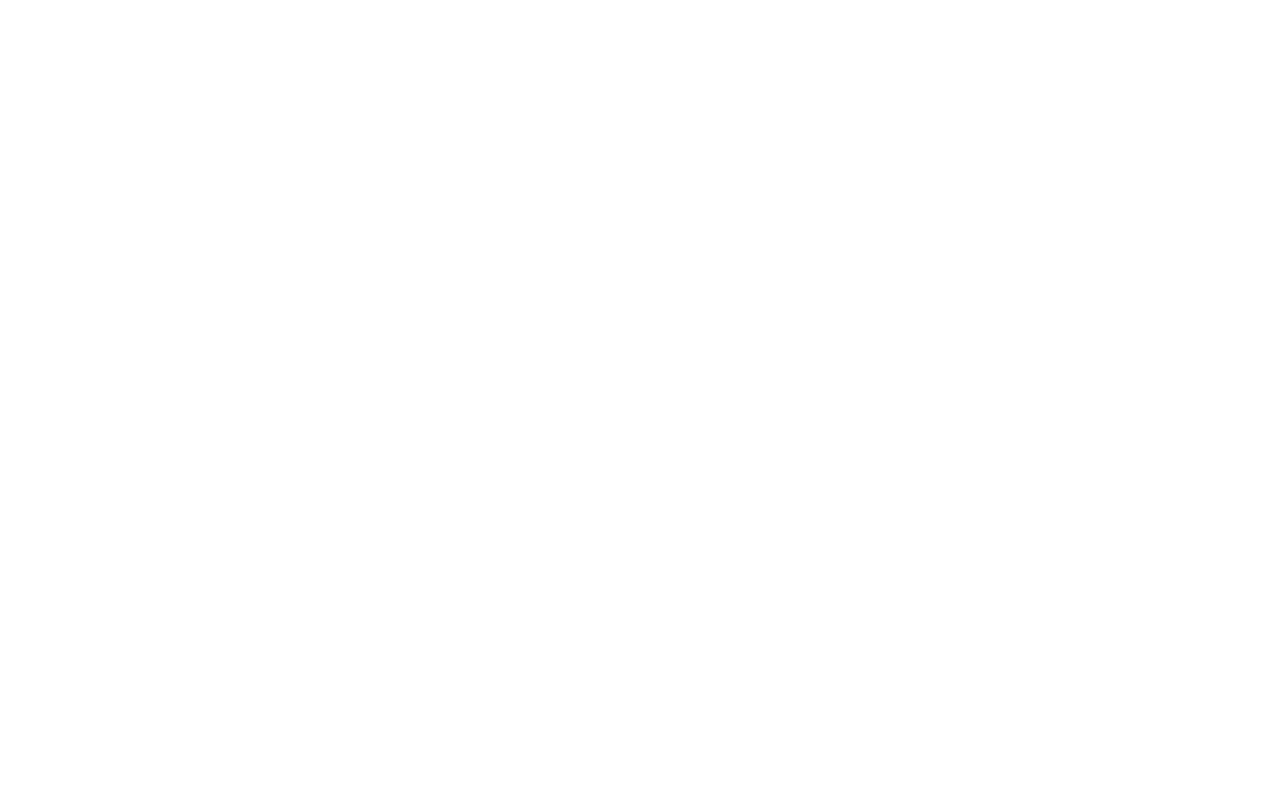
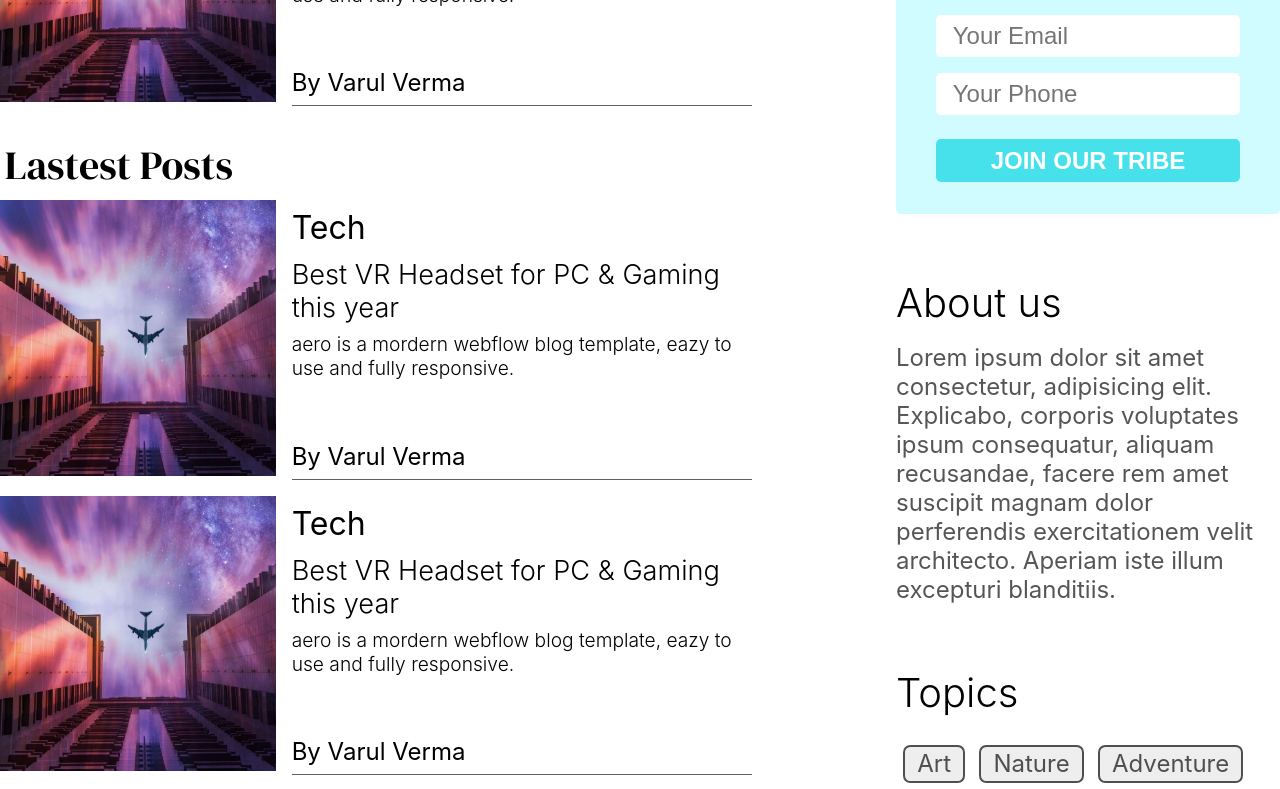
Before and after one commit to dewanshDT/indian_valuers_frontend, a Next.js app: page / in a window 1280 px wide. Shown: the part 1940-2729 px from the top of the page. Before the commit the page ends 1704 px from the top, so only its background shows below. Built offline with nearby package versions, Linux system fonts and the light colour scheme.

Commit message:
homepage done

```diff
--- a/components/BlogGrid.js
+++ b/components/BlogGrid.js
@@ -19,7 +19,7 @@ const BlogGrid = ({ title, list }) => {
 const GridItem = ({blog}) => {
   return (
     <div className="gridItem small">
-      <Image src={blog?.bgLink} />
+      {blog?<Image src={blog?.bgLink} />:""}
       <div className="content">
         <h6>{blog?.type}</h6>
         <h5>{blog?.title}</h5>
--- /dev/null
+++ b/components/Subscribe.js
@@ -0,0 +1,13 @@
+export default function Subscribe() {
+    return (
+        <div className="subscribe">
+            <h3>
+                Subscribe! and recieve exclusive news and updates.
+            </h3>
+            <input type="text" placeholder="Your Name" />
+            <input type="text" placeholder="Your Email" />
+            <input type="text" placeholder="Your Phone" />
+            <button>join our tribe</button>
+        </div>
+    )
+}
--- /dev/null
+++ b/components/VertGrid.js
@@ -0,0 +1,24 @@
+import Image from "next/image";
+
+export default function VertGrid({ title, list }) {
+  return (
+    <div className="blogsContainer">
+      <h3>{title}</h3>
+      <div className="grid vert">
+        {list?.map((blog) => (
+          <div className="blogPreview">
+            <div className="preview">
+              <Image src={blog?.bgLink} />
+            </div>
+            <div className="blogContent">
+              <div className="blogType">{blog?.type}</div>
+              <div className="blogTitle">{blog?.title}</div>
+              <div className="blogAbout">{blog?.about}</div>
+              <div className="blogAuthor">By {blog?.author}</div>
+            </div>
+          </div>
+        ))}
+      </div>
+    </div>
+  );
+}
--- a/pages/index.js
+++ b/pages/index.js
@@ -5,32 +5,75 @@ import BlogsContainer from "../components/BlogsContainer";
 import "../styles/Home.module.css";
 import miniBlog from "../public/MiniBlog.png";
 import styles from "../styles/Home.module.css";
+import VertGrid from "../components/VertGrid";
+import aeroplane from '../public/Aeroplane.png';
+import Subscribe from "../components/Subscribe";
 
 export default function Home() {
+  const editorsChoice = [
+    {
+      type: "tech",
+      title: "Best VR Headset for PC & Gaming this year",
+      time: "Jan 11, 2022",
+      about: "aero is a mordern webflow blog template, eazy to use and fully responsive.",
+      bgLink: aeroplane,
+      author: "varul verma"
+    },
+  ];
+  const posts = [
+    {
+      type: "tech",
+      title: "Best VR Headset for PC & Gaming this year",
+      time: "Jan 11, 2022",
+      about: "aero is a mordern webflow blog template, eazy to use and fully responsive.",
+      bgLink: aeroplane,
+      author: "varul verma"
+    },
+    {
+      type: "tech",
+      title: "Best VR Headset for PC & Gaming this year",
+      time: "Jan 11, 2022",
+      about: "aero is a mordern webflow blog template, eazy to use and fully responsive.",
+      bgLink: aeroplane,
+      author: "varul verma"
+    },
+    {
+      type: "tech",
+      title: "Best VR Headset for PC & Gaming this year",
+      time: "Jan 11, 2022",
+      about: "aero is a mordern webflow blog template, eazy to use and fully responsive.",
+      bgLink: aeroplane,
+      author: "varul verma"
+    },
+  ]
   const blogList = [
     {
       type: "tech",
       title: "Best VR Headset for PC & Gaming this year",
       time: "Jan 11, 2022",
       bgLink: miniBlog,
+      author: "varul verma"
     },
     {
       type: "tech",
       title: "Best VR Headset for PC & Gaming this year",
       time: "Jan 11, 2022",
       bgLink: miniBlog,
+      author: "varul verma"
     },
     {
       type: "tech",
       title: "Best VR Headset for PC & Gaming this year",
       time: "Jan 11, 2022",
       bgLink: miniBlog,
+      author: "varul verma"
     },
     {
       type: "tech",
       title: "Best VR Headset for PC & Gaming this year",
       time: "Jan 11, 2022",
       bgLink: miniBlog,
+      author: "varul verma"
     },
   ];
 
@@ -43,6 +86,34 @@ export default function Home() {
       <div className={styles.home}>
         <BlogsContainer />
         <BlogGrid title="Tech" list={blogList} />
+        <div className={styles.colSec}>
+          <div className={styles.articles}>
+            <VertGrid title="editor's choice" list={editorsChoice} />
+            <VertGrid title="lastest posts" list={posts} />
+          </div>
+          <div className={styles.sidebar}>
+            <Subscribe />
+            <div className={styles.section}>
+              <h4>
+                About us
+              </h4>
+              <p>
+                Lorem ipsum dolor sit amet consectetur, adipisicing elit. Explicabo, corporis voluptates ipsum consequatur, aliquam recusandae, facere rem amet suscipit magnam dolor perferendis exercitationem velit architecto. Aperiam iste illum excepturi blanditiis.
+              </p>
+            </div>
+            <div className={styles.section}>
+              <h4>Topics</h4>
+              <p>
+              <span className={styles.tag}>Art</span>
+              <span className={styles.tag}>nature</span>
+              <span className={styles.tag}>adventure</span>
+              <span className={styles.tag}>tech</span>
+              <span className={styles.tag}>travel</span>
+              <span className={styles.tag}>photo</span>
+              </p>
+            </div>
+          </div>
+        </div>
       </div>
     </>
   );
--- a/styles/Home.module.css
+++ b/styles/Home.module.css
@@ -1,3 +1,47 @@
 .home {
     margin-bottom: 4rem;
 }
+
+.colSec {
+    display: flex;
+    margin-top: 3rem;
+}
+
+.articles {
+    width: 60%;
+}
+
+.sidebar {
+    width: 30%;
+    margin-left: auto;
+}
+
+.section {
+    margin: 4rem auto;
+    font-family: -apple-system, BlinkMacSystemFont, 'Segoe UI', Roboto, Oxygen, Ubuntu, Cantarell, 'Open Sans', 'Helvetica Neue', sans-serif;
+}
+
+.section h4 {
+    font-size: 2.5rem;
+    font-weight: 300;
+    margin-bottom: 1rem;
+}
+
+.section p {
+    font-size: 1.5rem;
+    color: #000a;
+    display: flex;
+    flex-wrap: wrap;
+}
+
+.tag {
+    margin: .5em .3em;
+    color: #000a;
+    background: #0001;
+    font-weight: 400;
+    text-transform: capitalize;
+    border: 2px solid #000a;
+    border-radius: .3em;
+    font-size: 1.5rem;
+    padding: .1em .5em;
+  }
--- a/styles/globals.css
+++ b/styles/globals.css
@@ -67,6 +67,10 @@
   justify-content: space-between;
 }
 
+.grid .vert {
+  flex-direction: column;
+}
+
 .gridItem {
   position: relative;
   cursor: pointer;
@@ -111,3 +115,82 @@
   margin-top: .5rem;
   font-size: .8rem;
 }
+
+.blogPreview {
+  display: flex;
+  margin-bottom: 1rem;
+  font-family: -apple-system, BlinkMacSystemFont, 'Segoe UI', Roboto, Oxygen, Ubuntu, Cantarell, 'Open Sans', 'Helvetica Neue', sans-serif;
+}
+
+.blogContent {
+  display: flex;
+  flex-direction: column;
+  margin: 0 1rem;
+  border-bottom: #606060 solid 1px;
+}
+
+.blogType {
+  font-family: -apple-system, BlinkMacSystemFont, 'Segoe UI', Roboto, Oxygen, Ubuntu, Cantarell, 'Open Sans', 'Helvetica Neue', sans-serif;
+  text-transform: capitalize;
+  font-size: 2rem;
+  margin-top: .5rem;
+}
+.blogTitle {
+  font-size: 1.7rem;
+  font-weight: 300;
+  margin-top: .7rem;
+}
+.blogAbout {
+  font-size: 1.2rem;
+  font-weight: 300;
+  margin-top: .5rem;
+}
+.blogAuthor {
+  font-size: 1.5rem;
+  text-transform: capitalize;
+  margin: auto 0 .5rem 0;
+}
+
+.subscribe {
+  background: #d0fcff;
+  border-radius: 5px;
+  display: flex;
+  flex-direction: column;
+  padding: 2rem 2.5rem;
+  margin: 2rem 0;
+
+}
+
+.subscribe h3 {
+  font-size: 2.2rem;
+  margin-bottom: 1rem;
+}
+
+.subscribe input {
+  border: none;
+  margin: .5rem 0;
+  font-size: 1.5rem;
+  padding: .3em .7em;
+  border-radius: 5px;
+}
+
+.subscribe button {
+  margin-top: 1rem;
+  font-size: 1.5rem;
+  text-transform: uppercase;
+  font-weight: 800;
+  padding: .3em .7em;
+}
+
+.subscribe button {
+  background: #47e1eb;
+  border: none;
+  border-radius: 5px;
+  color: #fff;
+  cursor: pointer;
+  transition: filter 200ms ease;
+}
+
+.subscribe :hover {
+  filter: brightness(1.1);
+}
```
Also changed, not shown: components/BlogPreview.js (added), public/Aeroplane.png (added).
